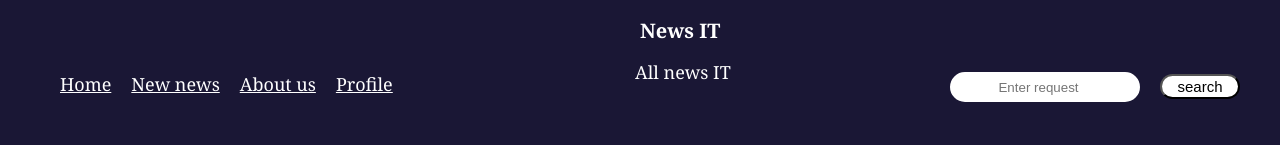
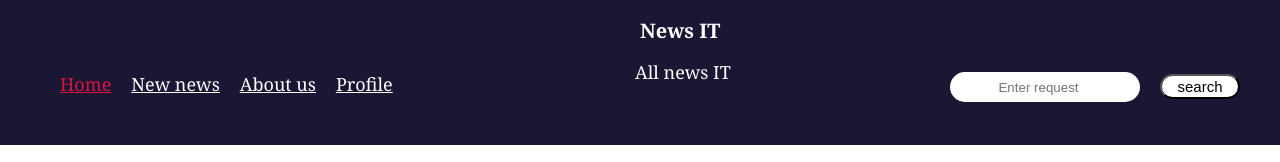
Before and after one commit to Weronnip/News-IT, a React (Vite) app: page /home in a window 1280 px wide. Shown: the top 162 px of the page. Built offline with nearby package versions, Linux system fonts and the light colour scheme.

Commit message:
added ustomink

```diff
--- /dev/null
+++ b/src/components/CustomLink.jsx
@@ -0,0 +1,20 @@
+import { Link, useMatch } from "react-router-dom";
+
+function CustumLink({children, to, ...props}) {
+    const math = useMatch(to);
+    console.log(math);
+
+    return(
+        <Link to={to}
+        className="custombth"
+        style={{
+            color:  math ? "crimson" : "white"
+        }}
+        {...props}>
+            {children}
+        </Link>
+
+    );
+}
+
+export {CustumLink}
--- a/src/components/Layout.jsx
+++ b/src/components/Layout.jsx
@@ -1,4 +1,5 @@
 import { NavLink, Outlet } from 'react-router-dom'
+import { CustumLink } from './CustomLink';
 import './css/App.css'
 
 
@@ -21,10 +22,10 @@ function Layout() {
         </div>
 
         <div className="navigate">
-          <NavLink to="/home" className='bth'>Home</NavLink>
-          <NavLink to="/News" className='bth'>New news</NavLink>
-          <NavLink to="/about" className='bth'>About us</NavLink>
-          <NavLink to="/profile" className='bth'>Profile</NavLink>
+          <CustumLink to="/home" className='bth'>Home</CustumLink>
+          <CustumLink to="/News" className='bth'>New news</CustumLink>
+          <CustumLink to="/about" className='bth'>About us</CustumLink>
+          <CustumLink to="/profile" className='bth'>Profile</CustumLink>
         </div>
 
       </header>
```
